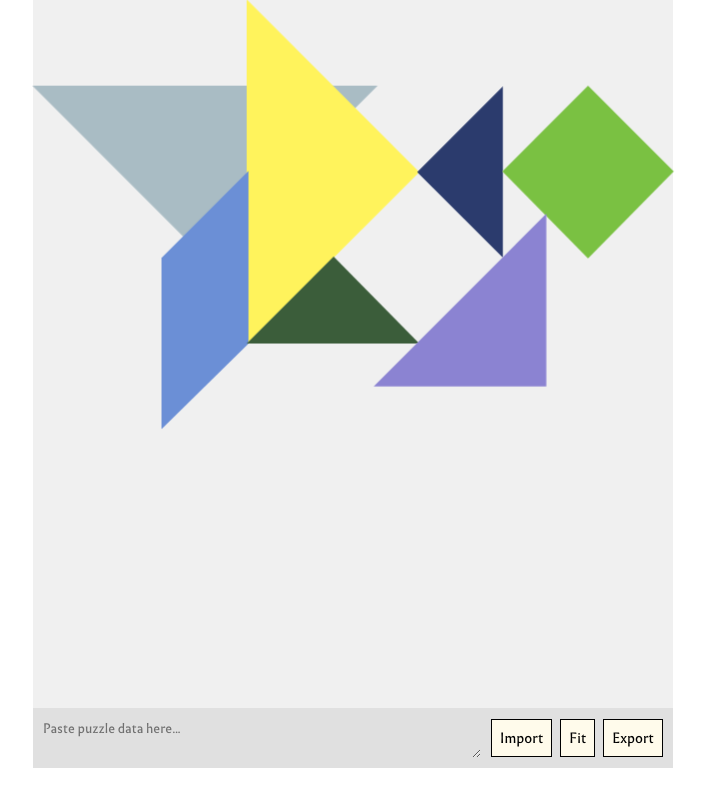
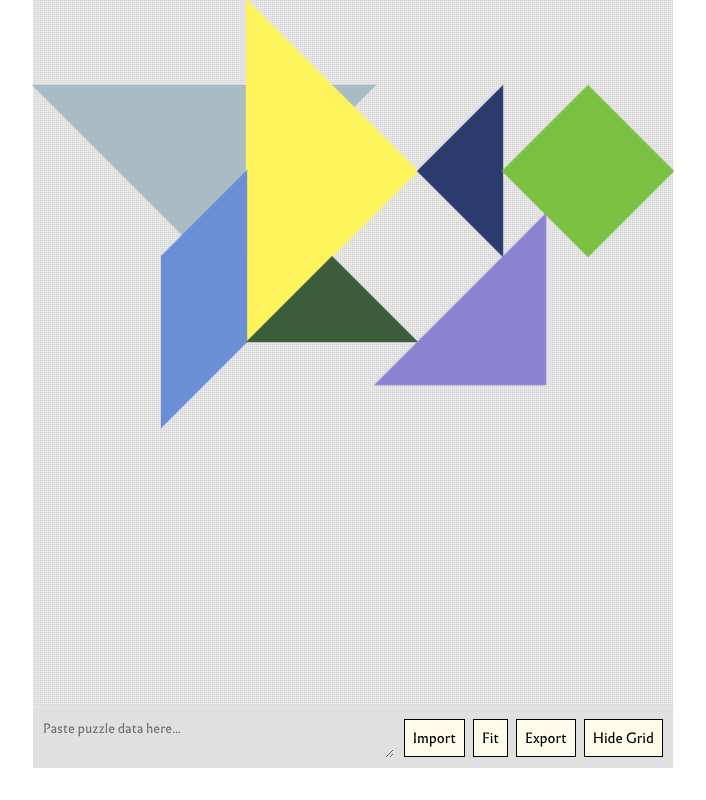
Before and after one commit to theopaolo/tangram-app, a SvelteKit app: page /editor in a window 1280 px wide. Shown: the whole page, without its empty margins (287-993 px from the left). Built offline with nearby package versions, Linux system fonts and the light colour scheme.

Commit message:
magnet editor, uniform color source

```diff
--- a/src/routes/editor/+page.svelte
+++ b/src/routes/editor/+page.svelte
@@ -12,17 +12,29 @@
     { id: 7, x: 250, y: 150, origX: 250, origY: 150, rotation: 0, flipped: false, animationKey: 0 },
   ]);
 
+  // Unit-based coordinate system for perfect alignment
+  const UNIT = 27;       // 270px / 10 units
+  const OFFSET = 15;     // margin
+  const U = (n) => OFFSET + UNIT * n;
+  const P = (pts) => pts.map(([x,y]) => `${U(x)},${U(y)}`).join(' ');
+
   const PIECES_DATA = {
-    1: {  name: 'Le Grand Triangle',color: '#A9BCC4',story: 'Cette pièce représente la majestuosité de la pyramide de Khéops...',artwork: 'Pyramide de Khéops - Égypte Antique',points: '15,15 150,150 285,15' /* Large right triangle*/},
-    2: {	name: 'Le Triangle Moyen',	color: '#FFF35C',	story: 'Inspiré des voiles des navires vénitiens...',	artwork: 'Les Marchands de Venise - Canaletto',	points: '15,15 150,150 15,285' /* Large left triangle */ },
-    3: { 	name: 'Le Petit Triangle', 	color: '#2B3B6D', 	story: 'Cette petite forme géométrique fait écho...', 	artwork: "Livre d'Heures - Art Médiéval", 	points: '150,150 217,217 217,83' /* Small triangle (top right) */ },
-    4: { 	name: 'Le Carré', 	        color: '#7AC142', 	story: "Le carré parfait représente l'équilibre...", 	artwork: 'Le Parthénon - Grèce Antique', 	points: '150,150 217,217 150,285 83,217' /* Square in center */ },
-    5: { 	name: 'Le Parallélogramme', 	color: '#6B8FD6', 	story: 'Cette oeuvre fait partie de la série...', 	artwork: 'MC Mitout. Les plus belles heures...', 	points: '217,83 217,217 285,150 285,15' /* Parallelogram (right) */ },
-    6: { 	name: 'Le Grand Trapèze', 	color: '#3B5D3A', 	story: 'Inspiré des toitures des pagodes japonaises...', 	artwork: 'Temple Kinkaku-ji - Architecture Japonaise', 	points: '15,285 150,285 83,217' /* Small triangle (bottom left) */ },
-    7: { 	name: 'Le Petit Trapèze', 	color: '#8B83D2', 	story: 'Cette dernière pièce représente les rayons...', 	artwork: 'Impression, soleil levant - Claude Monet', 	points: '150,285 285,150 285,285' /* Triangle (bottom right) */ }
+    1: { name: 'Le Grand Triangle', color: '#A9BCC4', story: 'Cette pièce représente la majestuosité de la pyramide de Khéops...', artwork: 'Pyramide de Khéops - Égypte Antique', points: P([[0,0],[5,5],[10,0]]) },
+    2: { name: 'Le Triangle Moyen', color: '#FFF35C', story: 'Inspiré des voiles des navires vénitiens...', artwork: 'Les Marchands de Venise - Canaletto', points: P([[0,0],[5,5],[0,10]]) },
+    3: { name: 'Le Petit Triangle', color: '#2B3B6D', story: 'Cette petite forme géométrique fait écho...', artwork: "Livre d'Heures - Art Médiéval", points: P([[5,5],[7.5,7.5],[7.5,2.5]]) },
+    4: { name: 'Le Carré', color: '#7AC142', story: "Le carré parfait représente l'équilibre...", artwork: 'Le Parthénon - Grèce Antique', points: P([[5,5],[7.5,7.5],[5,10],[2.5,7.5]]) },
+    5: { name: 'Le Parallélogramme', color: '#6B8FD6', story: 'Cette oeuvre fait partie de la série...', artwork: 'MC Mitout. Les plus belles heures...', points: P([[7.5,2.5],[7.5,7.5],[10,5],[10,0]]) },
+    6: { name: 'Le Grand Trapèze', color: '#3B5D3A', story: 'Inspiré des toitures des pagodes japonaises...', artwork: 'Temple Kinkaku-ji - Architecture Japonaise', points: P([[0,10],[5,10],[2.5,7.5]]) },
+    7: { name: 'Le Petit Trapèze', color: '#8B83D2', story: 'Cette dernière pièce représente les rayons...', artwork: 'Impression, soleil levant - Claude Monet', points: P([[5,10],[10,5],[10,10]]) }
   };
 
   const noFlipPieces = [4,6]; // Les pièces Le Grand Triangle id:1, Le Carré id:4, Le Grand Trapèze id:6 n'on pas besoin de flip
+
+  // --- HYBRID SNAPPING CONSTANTS ---
+  const GRID_SIZE = 2; // Fine grid spacing in pixels
+  const GRID_SNAP_THRESHOLD = 6; // Distance to start snapping to grid
+  const VERTEX_SNAP_DISTANCE = 15; // Distance to snap to another piece's vertex
+  const VERTEX_SNAP_PRIORITY = 10; // Vertex snapping takes priority within this distance
 
   // --- STATE ---
   let activePieceId = $state(null);
@@ -30,6 +42,8 @@
   let containerSize = $state({ width: 0, height: 0 });
   let puzzleScale = $state(1);
   let puzzleContainer;
+  let showGrid = $state(true); // Toggle grid visibility
+  let snapIndicator = $state(null); // Show where piece will snap {x, y, type: 'grid'|'vertex'}
 
   // --- DERIVED STATE ---
   const activePiece = $derived(pieces.find(p => p.id === activePieceId));
@@ -64,6 +78,89 @@
 
       return { x: finalX, y: finalY };
     });
+  }
+
+  // Snap position to grid
+  function snapToGrid(x, y) {
+    const snappedX = Math.round(x / GRID_SIZE) * GRID_SIZE;
+    const snappedY = Math.round(y / GRID_SIZE) * GRID_SIZE;
+
+    // Only snap if within threshold
+    const distX = Math.abs(x - snappedX);
+    const distY = Math.abs(y - snappedY);
+
+    return {
+      x: distX < GRID_SNAP_THRESHOLD ? snappedX : x,
+      y: distY < GRID_SNAP_THRESHOLD ? snappedY : y,
+      distance: Math.hypot(distX, distY),
+      type: 'grid'
+    };
+  }
+
+  // Find the closest vertex snap point between active piece and other pieces
+  function findVertexSnapPoint(activePiece) {
+    if (!activePiece) return null;
+
+    const activeData = PIECES_DATA_WITH_VIEWBOX[activePiece.id];
+    const activeVertices = getTransformedPoints(activePiece, activeData);
+
+    let closestSnap = null;
+    let minDistance = VERTEX_SNAP_DISTANCE;
+
+    // Check against all other pieces
+    for (const otherPiece of pieces) {
+      if (otherPiece.id === activePiece.id) continue;
+
+      const otherData = PIECES_DATA_WITH_VIEWBOX[otherPiece.id];
+      const otherVertices = getTransformedPoints(otherPiece, otherData);
+
+      // Check all vertex-to-vertex distances
+      for (const activeVertex of activeVertices) {
+        for (const otherVertex of otherVertices) {
+          const distance = Math.hypot(
+            activeVertex.x - otherVertex.x,
+            activeVertex.y - otherVertex.y
+          );
+
+          if (distance < minDistance) {
+            minDistance = distance;
+            // Calculate the offset needed to snap this vertex to the other
+            const offsetX = otherVertex.x - activeVertex.x;
+            const offsetY = otherVertex.y - activeVertex.y;
+            closestSnap = {
+              x: activePiece.x + offsetX,
+              y: activePiece.y + offsetY,
+              distance: distance,
+              type: 'vertex'
+            };
+          }
+        }
+      }
+    }
+
+    return closestSnap;
+  }
+
+  // Hybrid snapping: prioritize vertex snapping, fallback to grid
+  function findBestSnapPoint(piece, rawX, rawY) {
+    // Try vertex snapping first
+    const vertexSnap = findVertexSnapPoint(piece);
+
+    // Try grid snapping
+    const gridSnap = snapToGrid(rawX, rawY);
+
+    // If we have a vertex snap within priority distance, use it
+    if (vertexSnap && vertexSnap.distance < VERTEX_SNAP_PRIORITY) {
+      return vertexSnap;
+    }
+
+    // If we have a vertex snap that's closer than grid, use it
+    if (vertexSnap && (!gridSnap || vertexSnap.distance < gridSnap.distance)) {
+      return vertexSnap;
+    }
+
+    // Otherwise use grid snap
+    return gridSnap;
   }
 
   // --- AUDIO ---
@@ -139,16 +236,30 @@
         const piece = pieces.find(p => p.id === params.pieceId);
         if (!piece) return;
 
-        // The new center is simply the current pointer position minus the initial offset.
-        piece.x = Math.round(e.clientX - offsetX);
-        piece.y = Math.round(e.clientY - offsetY);
+        // Calculate the new position based on pointer
+        const rawX = e.clientX - offsetX;
+        const rawY = e.clientY - offsetY;
+
+        piece.x = Math.round(rawX);
+        piece.y = Math.round(rawY);
+        snapIndicator = null;
       },
       onEnd: (e, wasTap, wasDrag) => {
+        const piece = pieces.find(p => p.id === params.pieceId);
+        if (!piece) return;
+
         if (wasTap) {
           rotateActivePiece();
         } else if (wasDrag) {
           playSound(dropSound);
         }
+
+        // Update origX/origY for export purposes
+        piece.origX = piece.x;
+        piece.origY = piece.y;
+
+        // Clear snap indicator
+        snapIndicator = null;
       }
     });
 
@@ -251,23 +362,6 @@ function fitPuzzle() {
     })
   );
 
-  // function centerPuzzle() {
-  //   if (pieces.length === 0) return;
-  //   // Find the average center of all piece anchor points (in virtual coords)
-  //   const sum = pieces.reduce((acc, p) => ({ x: acc.x + p.x, y: acc.y + p.y }), { x: 0, y: 0 });
-  //   const puzzleCenterX = sum.x / pieces.length;
-  //   const puzzleCenterY = sum.y / pieces.length;
-
-  //   // Center in virtual space
-  //   const offsetX = VIRTUAL_SIZE / 2 - puzzleCenterX;
-  //   const offsetY = VIRTUAL_SIZE / 2 - puzzleCenterY;
-
-  //   for (const piece of pieces) {
-  //     piece.x = Math.round(piece.x + offsetX);
-  //     piece.y = Math.round(piece.y + offsetY);
-  //   }
-  // }
-
 </script>
 
 <style>
@@ -297,6 +391,13 @@ function fitPuzzle() {
     flex-grow: 1;
     position: relative;
     background-color: #f0f0f0;
+  }
+
+  .editor-canvas.show-grid {
+    background-image:
+      repeating-linear-gradient(0deg, transparent, transparent calc(var(--grid-size) * 1px - 1px), #ddd calc(var(--grid-size) * 1px - 1px), #ddd calc(var(--grid-size) * 1px)),
+      repeating-linear-gradient(90deg, transparent, transparent calc(var(--grid-size) * 1px - 1px), #ddd calc(var(--grid-size) * 1px - 1px), #ddd calc(var(--grid-size) * 1px));
+    background-size: calc(var(--grid-size) * 1px) calc(var(--grid-size) * 1px);
   }
 
   .tangram-piece {
@@ -346,12 +447,7 @@ function fitPuzzle() {
     touch-action: none;
   }
 
-  .tangram-piece.active .tangram-piece-svg polygon {
-    stroke: #ffb3e6;
-    stroke-width: 1px;
-    filter: drop-shadow(0 0 2px #ffd6f5) drop-shadow(0 0 1px #ffb3e6);
-    transition: filter 0.2s, stroke 0.2s, stroke-width 0.2s;
-  }
+
 
   .action-buttons {
     position: absolute;
@@ -376,6 +472,8 @@ function fitPuzzle() {
   <div
     bind:this={puzzleContainer}
     class="editor-canvas"
+    class:show-grid={showGrid}
+    style="--grid-size: {GRID_SIZE}"
     onpointerdown={() => activePieceId = null}
     use:observeResize
   >
@@ -424,10 +522,14 @@ function fitPuzzle() {
 
   <div class="toolbar">
     <textarea bind:value={importJson} placeholder="Paste puzzle data here..."></textarea>
-    <div class="flex gap-2">
+    <div class="flex gap-2 items-center">
       <button class="border bg-amber-50 p-2 cursor-pointer text-sm" onclick={handleImport}>Import</button>
       <button class="border bg-amber-50 p-2 cursor-pointer text-sm" onclick={fitPuzzle}>Fit</button>
       <button class="border bg-amber-50 p-2 cursor-pointer text-sm" onclick={exportPuzzleData}>Export</button>
+      <button class="border bg-amber-50 p-2 cursor-pointer text-sm" onclick={() => showGrid = !showGrid}>
+        {showGrid ? 'Hide' : 'Show'} Grid
+      </button>
+
     </div>
   </div>
 </div>
--- a/src/routes/puzzle/[id]/+page.svelte
+++ b/src/routes/puzzle/[id]/+page.svelte
@@ -218,6 +218,7 @@
   // --- INTERACTION FUNCTIONS ---
   function draggable(node, params) {
     let offsetX, offsetY;
+    let startedInContainer = false;
 
     const handlePointerDown = createInteractionHandler({
       onDown: (e) => {
@@ -230,6 +231,7 @@
 
         const rect = puzzleContainer.getBoundingClientRect();
 
+        startedInContainer = piece.inContainer;
         if (piece.inContainer) {
           // Moving from container to puzzle area
           piece.inContainer = false;
@@ -284,13 +286,30 @@
         if (!piece) return;
 
         if (wasTap) {
-          // Rotate on tap
-          piece.rotation = (piece.rotation + 45) % 360;
-          piece.animationKey += 1;
+          if (startedInContainer) {
+            // Tap on a container piece: throw it into the puzzle area, just above the container
+            const rect = puzzleContainer.getBoundingClientRect();
+            const containerRect = piecesContainer.getBoundingClientRect();
+            const paddingX = Math.round(rect.width * 0.1);
+            const minX = paddingX;
+            const maxX = rect.width - paddingX;
+            const targetX = Math.round(minX + Math.random() * Math.max(0, maxX - minX));
+            const offsetAbove = 40; // place a bit above the pieces container
+            const computedY = Math.round(containerRect.top - rect.top - offsetAbove);
+            const targetY = Math.max(0, Math.min(rect.height - 1, computedY));
+            piece.x = targetX;
+            piece.y = targetY;
+            piece.inContainer = false;
+            piece.animationKey += 1;
+          } else {
+            // Rotate on tap when already in puzzle area
+            piece.rotation = (piece.rotation + 45) % 360;
+            piece.animationKey += 1;
+          }
         } else if (wasDrag) {
           // playSound(dropSound);
 
-          // If near a valid target, snap perfectly into place and override rotation
+          // If near a valid target, snap perfectly into place
           const target = findMagneticTarget(piece);
           if (target) {
             const dist = Math.hypot(piece.x - target.screenX, piece.y - target.screenY);
@@ -298,7 +317,8 @@
               piece.inContainer = false;
               piece.x = target.screenX;
               piece.y = target.screenY;
-              piece.rotation = target.rotation;
+              // Don't change rotation - findMagneticTarget already verified rotation compatibility
+              // This prevents unnecessary rotation changes for interchangeable pieces (e.g., the two big triangles)
               piece.animationKey += 1;
             }
           }
@@ -320,6 +340,7 @@
         // Clear magnetic target
         magneticTarget = null;
         isMagnetLocked = false;
+        startedInContainer = false;
 
         // Check puzzle solution
         checkPuzzleSolution();
@@ -525,6 +546,8 @@
     opacity: 0.25;
   }
 
+
+
   .tangram-piece {
      transition: transform 0.2s;
      will-change: transform;
@@ -670,12 +693,12 @@
     position: fixed;
     top: 10px;
     right: 10px;
-    background: rgba(0, 0, 0, 0.9);
+    background: rgba(0, 0, 0, 0.4);
     color: white;
     padding: 1rem;
     border-radius: 8px;
     font-family: monospace;
-    font-size: 12px;
+    font-size: 10px;
     max-width: 400px;
     z-index: 1000;
     max-height: 50vh;
@@ -721,7 +744,7 @@
 
   <!-- Puzzle area with padding -->
   <div class="h-full">
-    <div class="pt-[80px] puzzle-container {puzzleSolved ? 'puzzle-solved' : ''}"
+    <div class="puzzle-container {puzzleSolved ? 'puzzle-solved' : ''}"
           bind:this={puzzleContainer}
           use:observeResize
           role="main"
--- a/src/routes/puzzles/+page.svelte
+++ b/src/routes/puzzles/+page.svelte
@@ -217,7 +217,7 @@
 
 <!-- Puzzle Selection Screen -->
 <div class="p-5 mt-[90px]">
-  <div class="text-center">
+  <div class="text-center mb-[15vh]">
     <h2>Voici les tangrams à compléter !</h2>
     <p>Tu peux choisir dans quel ordre tu veux commencer.<br/>
        Scrolle pour découvrir les 7 tangrams et appuie sur un d'eux pour commencer à le colorer !</p>
```
Also changed, not shown: package.json (+18 -18 lines), src/routes/+page.svelte (+22 -8 lines), src/routes/home/+page.svelte (+8 -8 lines), src/lib/puzzleData.js, src/lib/puzzleDebug.js, 2 other files (tests, documents, lock files or other folders).
